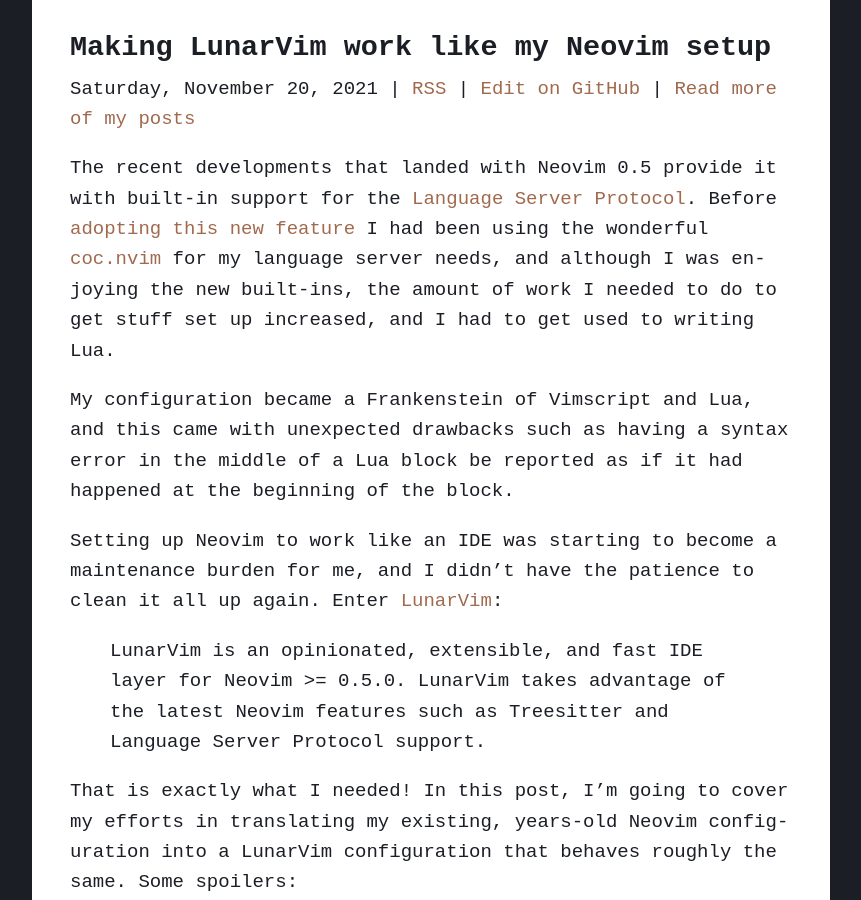
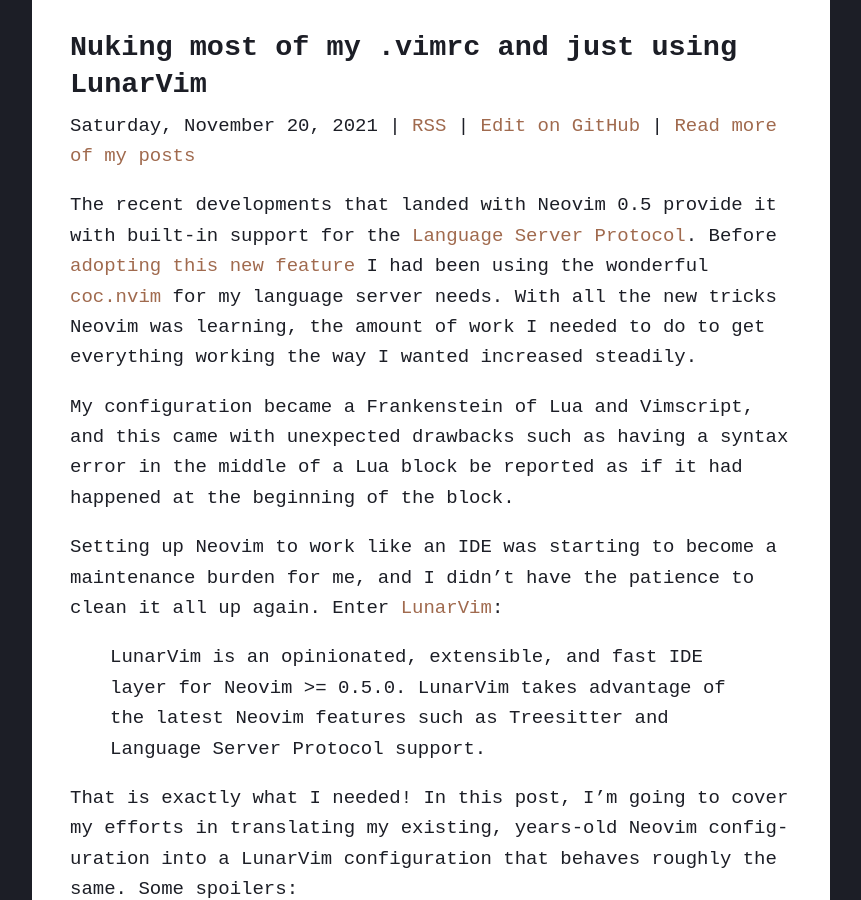
Before and after one commit to fnune/fnune.github.io, a Jekyll site: the page built from _posts/2021-11-20-nuking-most-of-my-vimrc-and-just-using-lunarvim.markdown, in a window 1280 px wide and 900 px high. Shown: the whole window, without its empty margins (209-1070 px from the left). Built offline with Jekyll 4.4.1, drawn with Linux system fonts in a browser that asks for light colours; some web fonts are replaced.

Commit message:
Rename LunarVim post and rephrase intro

```diff
--- a/_posts/2021-11-20-making-lunarvim-work-like-my-neovim-setup.markdown
+++ b/_posts/2021-11-20-nuking-most-of-my-vimrc-and-just-using-lunarvim.markdown
@@ -1,14 +1,14 @@
 ---
 layout: post
-title: 'Making LunarVim work like my Neovim setup'
+title: 'Nuking most of my .vimrc and just using LunarVim'
 comments: true
 date: 2021-11-20 21:35:51 +0200
 excerpt: "Setting up Neovim to work like an IDE has become a maintenance burden. LunarVim looks like a promising solution that abstracts this away from me, so let's give it a try!"
 ---
 
-The recent developments that landed with Neovim 0.5 provide it with built-in support for the [Language Server Protocol](https://neovim.io/doc/lsp/). Before [adopting this new feature](https://github.com/fnune/dotfiles/commit/64c128c8cebbf8296eb1326a034bc766ece27ae2) I had been using the wonderful [coc.nvim](https://github.com/neoclide/coc.nvim) for my language server needs, and although I was enjoying the new built-ins, the amount of work I needed to do to get stuff set up increased, and I had to get used to writing Lua.
+The recent developments that landed with Neovim 0.5 provide it with built-in support for the [Language Server Protocol](https://neovim.io/doc/lsp/). Before [adopting this new feature](https://github.com/fnune/dotfiles/commit/64c128c8cebbf8296eb1326a034bc766ece27ae2) I had been using the wonderful [coc.nvim](https://github.com/neoclide/coc.nvim) for my language server needs. With all the new tricks Neovim was learning, the amount of work I needed to do to get everything working the way I wanted increased steadily.
 
-My configuration became a Frankenstein of Vimscript and Lua, and this came with unexpected drawbacks such as having a syntax error in the middle of a Lua block be reported as if it had happened at the beginning of the block.
+My configuration became a Frankenstein of Lua and Vimscript, and this came with unexpected drawbacks such as having a syntax error in the middle of a Lua block be reported as if it had happened at the beginning of the block.
 
 Setting up Neovim to work like an IDE was starting to become a maintenance burden for me, and I didn't have the patience to clean it all up again. Enter [LunarVim](https://www.lunarvim.org):
 
```
